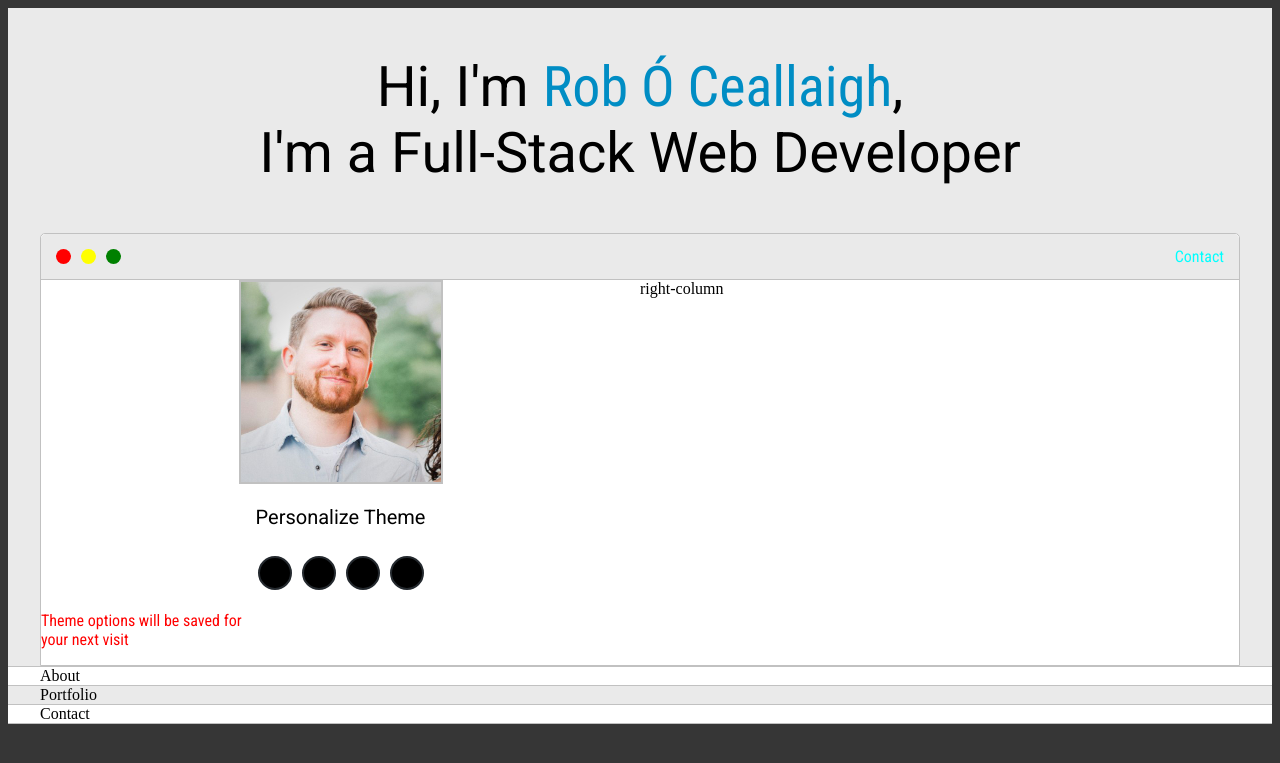
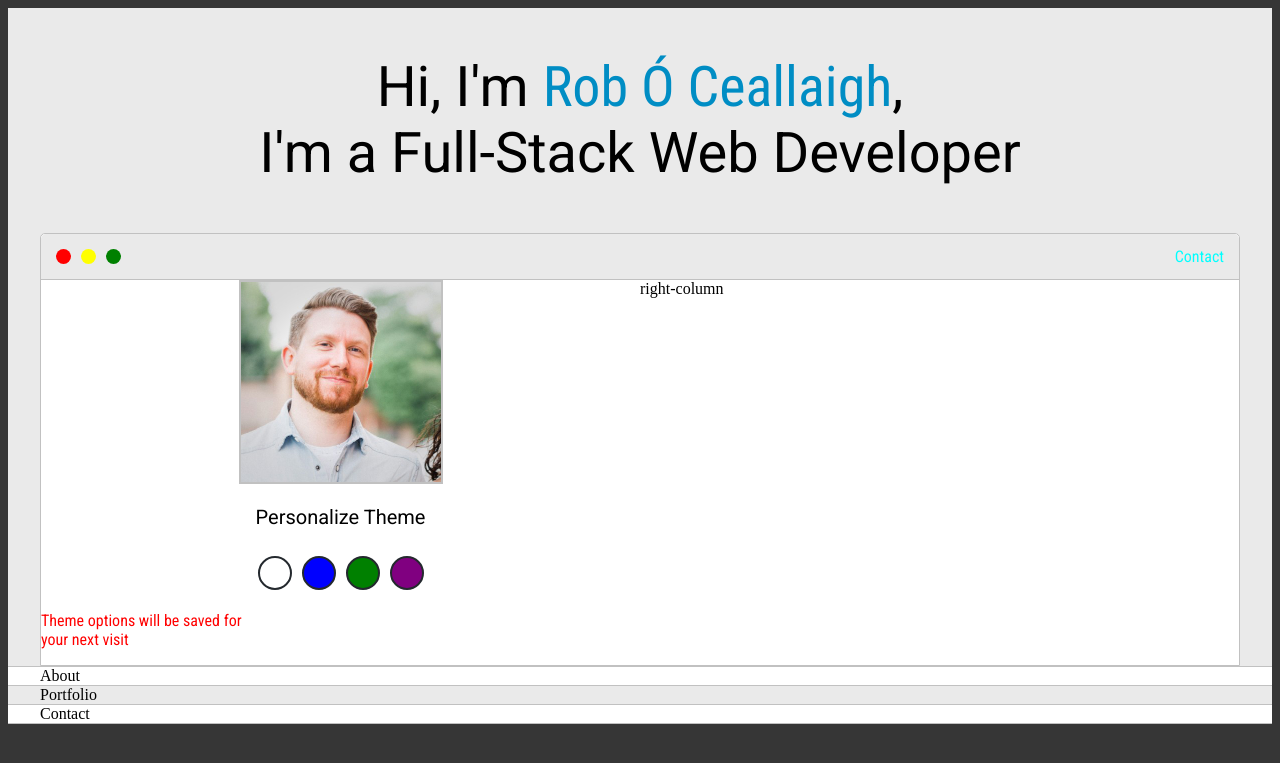
Before and after one commit to 1208kelly/portfolio-resume-02, a Django app: page / in a window 1280 px wide. Shown: the top 763 px of the page. Run offline with Django 3.2, Linux system fonts and the light colour scheme.

Commit message:
Adding backgrond color modes

```diff
--- a/portfolio_base/templates/portfolio_base/main.html
+++ b/portfolio_base/templates/portfolio_base/main.html
@@ -41,7 +41,7 @@
                         <div id="purple-mode" class="theme-dot"></div>
                     </div>
 
-                    <p>Theme options will be saved for<br>your next visit</p>
+                    <p id="settings-note">Theme options will be saved for<br>your next visit</p>
                 </div>
                 <div class="right-column">
                     right-column
--- a/static/css/style.css
+++ b/static/css/style.css
@@ -159,6 +159,30 @@ h6 {font-size: 16px;}
     border: 2px solid var(--themeDotBorder);
 }
 
+.theme-dot:hover{
+    border-width: 5px;
+}
+
+#light-mode{
+    background-color: #fff;
+}
+
+#blue-mode{
+    background-color: blue;
+}
+
+#green-mode{
+    background-color: green;
+}
+
+#purple-mode{
+    background-color: purple;
+}
+
+#settings-note{
+
+}
+
 .right-column{
     grid-area: right-column;
 }
```
